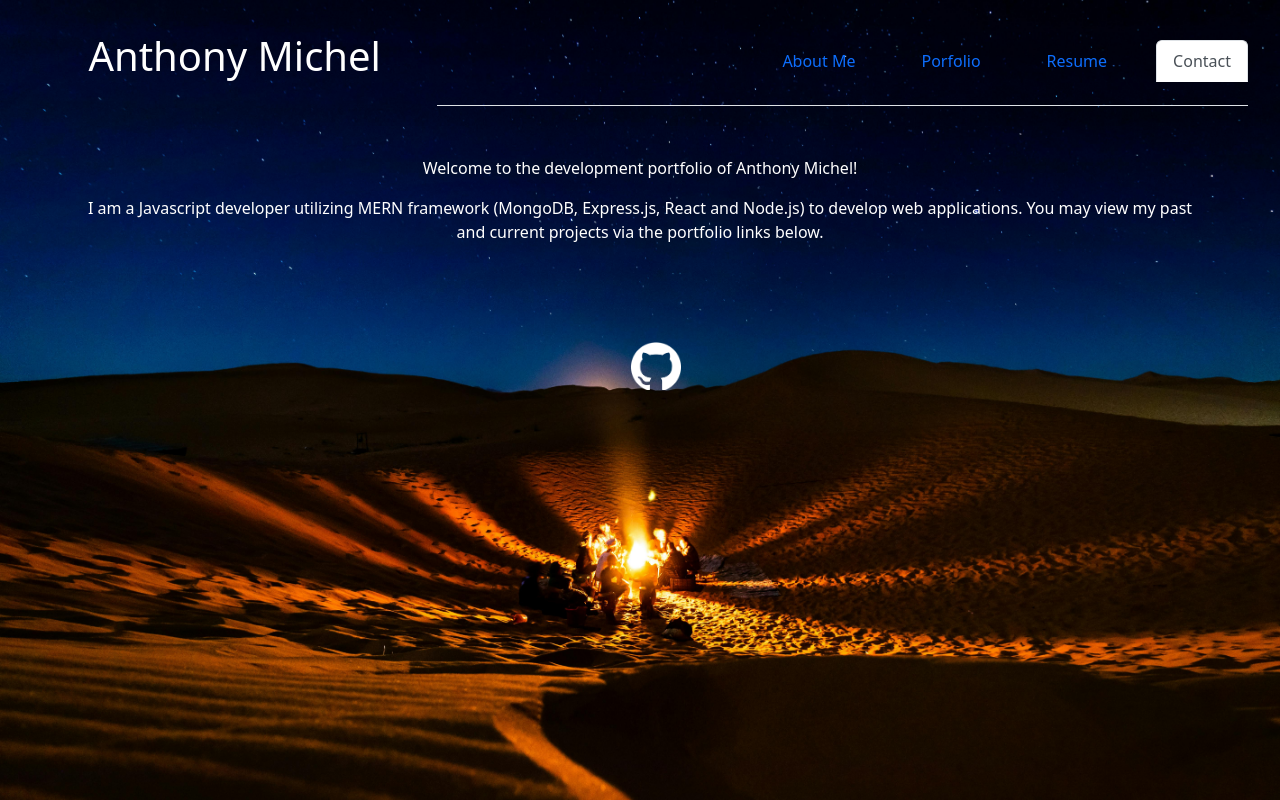
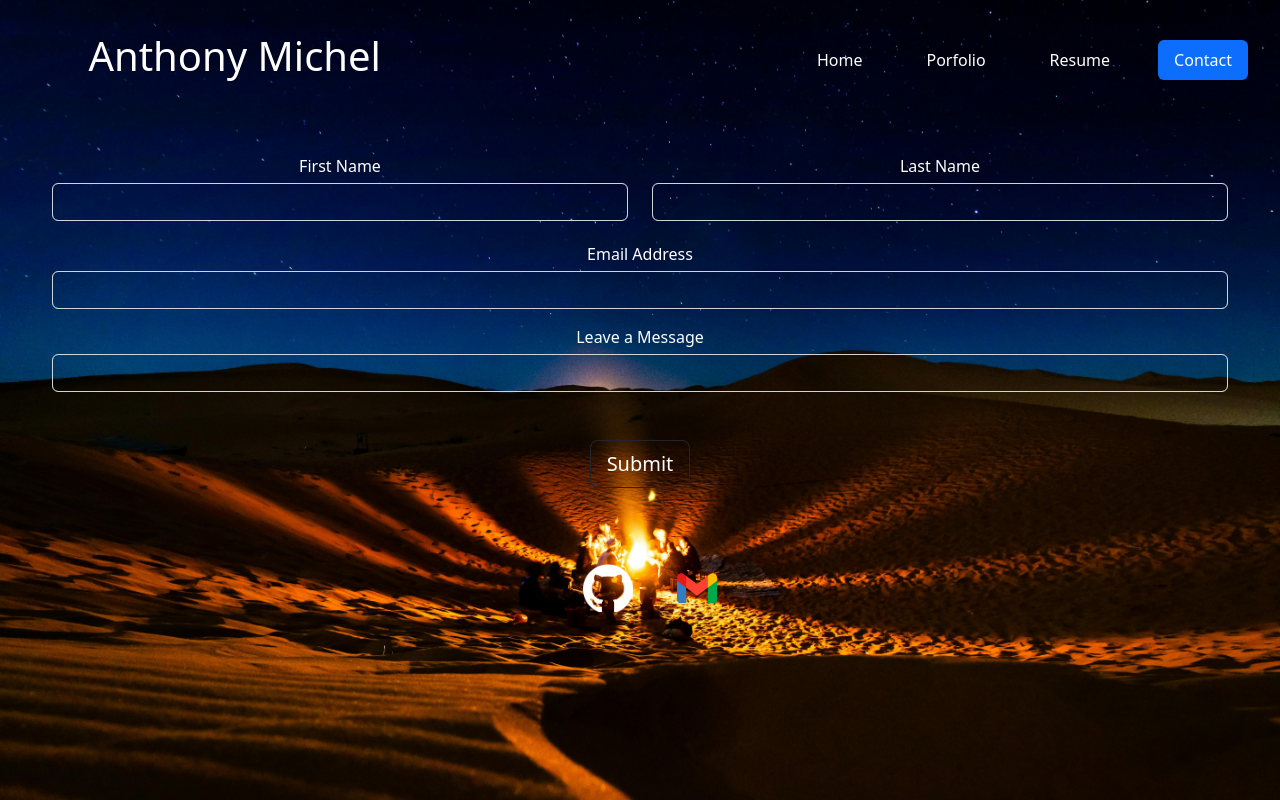
Before and after one commit to Ant-M84/Ant-M84-Portfolio, a React (Vite) app: page /Contact in a window 1280 px wide. Built offline with nearby package versions, Linux system fonts and the light colour scheme.

Commit message:
added contact forms, resume page

```diff
--- a/src/App.css
+++ b/src/App.css
@@ -10,11 +10,29 @@ a:hover {
   filter: drop-shadow(0 0 2em #06c2f7aa);
 }
 
+button:hover{
+  filter: drop-shadow(0 0 2em #06c2f7aa);
+}
+
 #root {
   height: 100vh;
   margin: 0 auto;
   padding: 2rem;
   text-align: center;
+}
+
+.form {
+  margin: 20px;
+  color: white;
+
+}
+
+.form input {
+  display: block;
+  margin-top: 5px;
+  margin-bottom: 5px;
+  width: 100%;
+
 }
 
 .logo {
@@ -24,22 +42,12 @@ a:hover {
   transition: filter 300ms;
 }
 
-.logo-github {
-  height: 6em;
-  padding: 1.5em;
+.logo-footer {
+  height: 3em;
 }
 
-.logo-github:hover{
+.logo-footer:hover{
   filter: drop-shadow(0 0 2em #06c2f7aa);
-}
-
-@keyframes logo-spin {
-  from {
-    transform: rotate(0deg);
-  }
-  to {
-    transform: rotate(360deg);
-  }
 }
 
 @media (prefers-reduced-motion: no-preference) {
--- a/src/components/Footer/footer.jsx
+++ b/src/components/Footer/footer.jsx
@@ -1,4 +1,5 @@
 import githubLogo from '../../assets/github-logo.png';
+import gmailLogo from '../../assets/gmail-logo.png'
 
 function Footer() {
     return (
@@ -7,7 +8,12 @@ function Footer() {
             <nav className="navbar col justify-content-center">
                 <ul>
                     <a href="https://github.com/Ant-M84">
-                    <img src={githubLogo} className="logo-github" alt="Github Logo"/>
+                    <img src={githubLogo} className="logo-footer" alt="Github Logo"/>
+                    </a>
+                </ul>
+                <ul>
+                    <a href="mailto: anthony.l.michel@gmail.com">
+                    <img src={gmailLogo} className="logo-footer" alt="Email Link"/>
                     </a>
                 </ul>
             </nav>
--- a/src/components/Nav/NavTabs.jsx
+++ b/src/components/Nav/NavTabs.jsx
@@ -1,4 +1,5 @@
 import { Link, useLocation } from 'react-router-dom';
+import '../../App.css'
 
 function NavTabs() {
     const currentPage = useLocation().pathname;
@@ -7,27 +8,30 @@ function NavTabs() {
       <header className="container-fluid header" style={{ color: "white", marginBottom: 50 }}>
           <div className ="row" >
               <h1 className="col-4">Anthony Michel</h1>
-              <nav className="nav nav-tabs navbar col-8 justify-content-end">
+              <nav className="nav navbar nav-pills col-8 justify-content-end">
                   <ul className="nav-item">
                       <Link
                           to="/"
                           className={currentPage === '/About' ? 'nav-link active' : 'nav-link'}
+                          style={{ color: "white"}}
                       >
-                          About Me
+                          Home
                       </Link>
                   </ul>
-                  <ul>
+                  <ul className="nav-item">
                       <Link
                           to="/Portfolio"
                           className={currentPage === '/Portfolio' ? 'nav-link active' : 'nav-link'}
+                          style={{ color: "white"}}
                       >
                           Porfolio
                       </Link>
-                  </ul>
-                  <ul>
+                  </ul >
+                  <ul className="nav-item">
                       <Link
                           to="/Resume"
                           className={currentPage === '/Resume' ? 'nav-link active' : 'nav-link'}
+                          style={{ color: "white"}}
                       >
                           Resume
                       </Link>
@@ -36,6 +40,7 @@ function NavTabs() {
                       <Link
                           to="/Contact"
                           className={currentPage === '/Contact' ? 'nav-link active' : 'nav-link'}
+                          style={{ color: "white"}}
                       >
                           Contact
                       </Link>
--- a/src/pages/Contact.jsx
+++ b/src/pages/Contact.jsx
@@ -1,19 +1,98 @@
+import { useState } from 'react';
+import '../App.css';
+
 function Contact() {
+
+    const [firstName, setFirstName] = useState('');
+    const [lastName, setLastName] = useState('');
+    const [email, setEmail] = useState('');
+    const [message, setMessage] = useState('');
+    const [errorMessage, setErrorMessage] = useState('');
+
+    const handleInputChange = (e) => {
+        const { target } = e;
+        const inputType = target.name;
+        const inputValue = target.value;
+
+        if (inputType === 'firstName') {
+            setFirstName(inputValue);
+        } else if (inputType === 'lastName') {
+            setLastName(inputValue);
+        } else if (inputType === 'email') {
+            setEmail(inputValue);
+        } else {
+            setMessage(inputValue);
+        }
+    };
+
+    const handleFormSubmit = (e) => {
+        e.preventDefault();
+
+        if (!validateEmail(email)) {
+        setErrorMessage('Please enter a valid email address!');
+
+        setFirstName('');
+        setLastName('');
+        setEmail('');
+        setMessagte('');
+        }
+    }
+
+
     return (
-      <section className="container">
-      <div className ="row" style={{
-          color: "white",
-          marginBottom: 50,
-          }}>
-          <p>
-              Welcome to the development portfolio of Anthony Michel!
-          </p>
-          <p>
-              I am a Javascript developer utilizing MERN framework (MongoDB, Express.js, React and Node.js) to develop web applications.  You may view my past and current projects via the portfolio links below.
-          </p>
-      </div>
-  </section>
+            <section>
+                <form className="form" onSubmit={handleFormSubmit}>
+                    <div className="row">
+                        <div className="form-group col-md-6 mb-3">
+                            <label>First Name</label>
+                            <input
+                                value={firstName}
+                                name="firstName"
+                                onChange={handleInputChange}
+                                type="text"
+                                className="form-control text-white"
+                            />
+                        </div>
+                        <div className="form-group col-md-6 mb-3">
+                            <label>Last Name</label>
+                            <input
+                                value={lastName}
+                                name="lastName"
+                                onChange={handleInputChange}
+                                type="text"
+                                className="form-control text-white"
+                            />
+                        </div>
+                    </div>
+                    <div className="form-group">
+                        <div className="form-group mb-3">
+                            <label>Email Address</label>
+                            <input
+                                value={email}
+                                name="email"
+                                onChange={handleInputChange}
+                                type="email"
+                                className="form-control text-white"
+                            />
+                        </div>
+                        <div className="form-group mb-5">
+                            <label>Leave a Message</label>
+                            <input
+                                value={message}
+                                name="message"
+                                onChange={handleInputChange}
+                                type="text"
+                                className="form-control text-white"
+                            />
+                        </div>
+                        <button type="submit" className="btn btn-lg btn-dark mb-5">
+                            Submit
+                        </button>
+                    </div>
+                </form>
+            </section>
     );
-  }
+}
 
-  export default Contact;
+
+export default Contact;
--- a/src/pages/Resume.jsx
+++ b/src/pages/Resume.jsx
@@ -1,14 +1,42 @@
 function Blog() {
     return (
       <section className="container">
-      <div className ="row" style={{
+      <div className="row" style={{
           color: "white",
           marginBottom: 50,
           }}>
-          <p>
-              Resume Here
-          </p>
-      </div>
+          <h1 style={{
+          color: "white",
+          marginBottom: 50}}
+          >Development Skills</h1>
+
+          <div className="col-6" style={{ marginBottom: 25}}>
+            <h3>Browser Technologies</h3>
+              <li>HTML/CSS</li>
+              <li>Javascript/jQuery</li>
+              <li>Bootstrap</li>
+              <li>React.js</li>
+          </div>
+          <div className="col-6" style={{ marginBottom: 25}}>
+            <h3>Computer Science</h3>
+              <li>Algorithms</li>
+              <li>Big O Notation</li>
+              <li>Global Context</li>
+              <li>Data Structures</li>
+          </div>
+
+          <div className="col-6" style={{ marginBottom: 25}}>
+            <h3>Databases</h3>
+              <li>MySQL</li>
+              <li>MongoDB</li>
+          </div>
+          <div className="col-6" style={{ marginBottom: 25}}>
+            <h3>Server Side Development</h3>
+              <li>User Authentication</li>
+              <li>Progressive Web Applications</li>
+              <li>MERN Stack (MongoDB, Express.js, React.js, Node.js)</li>
+          </div>
+        </div>
   </section>
     );
   }
```
Also changed, not shown: src/App.jsx (line endings or trailing spaces), src/assets/gmail-logo.png (added).
